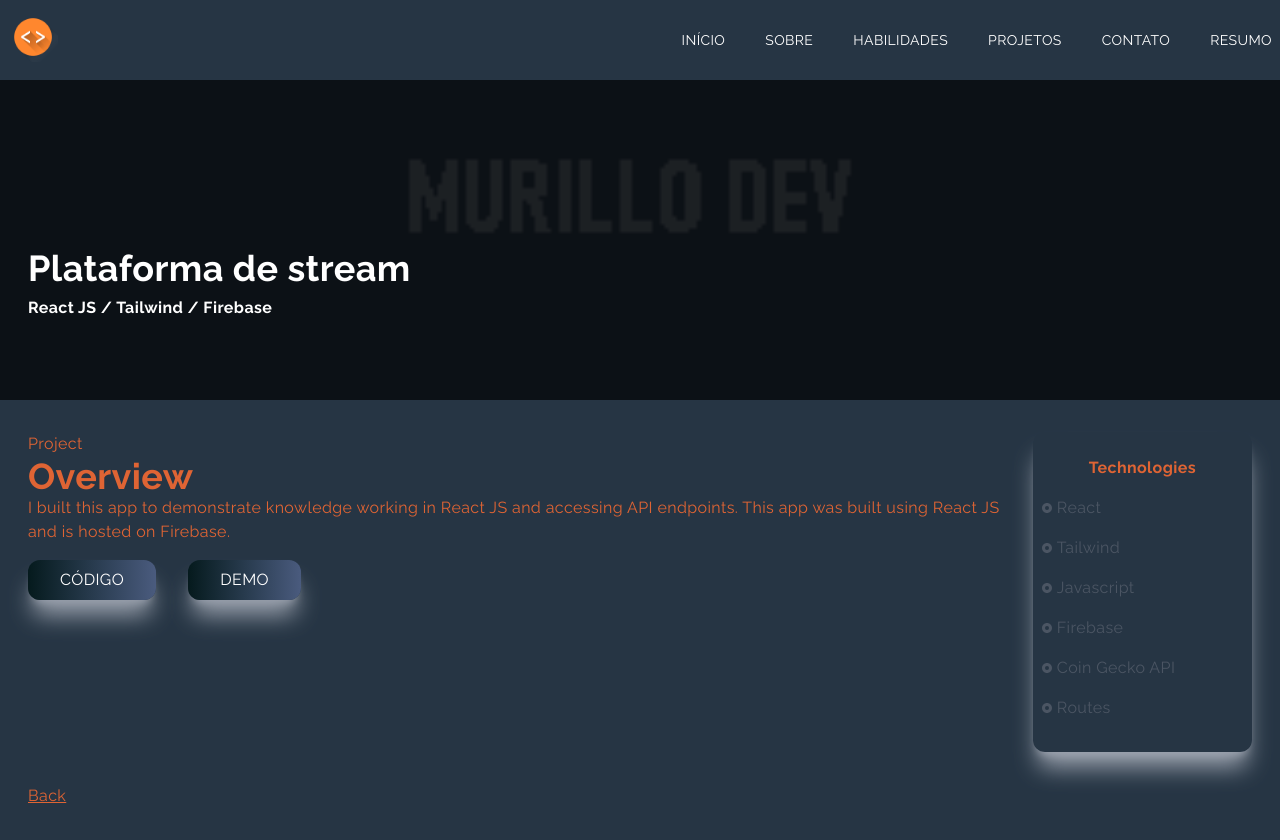
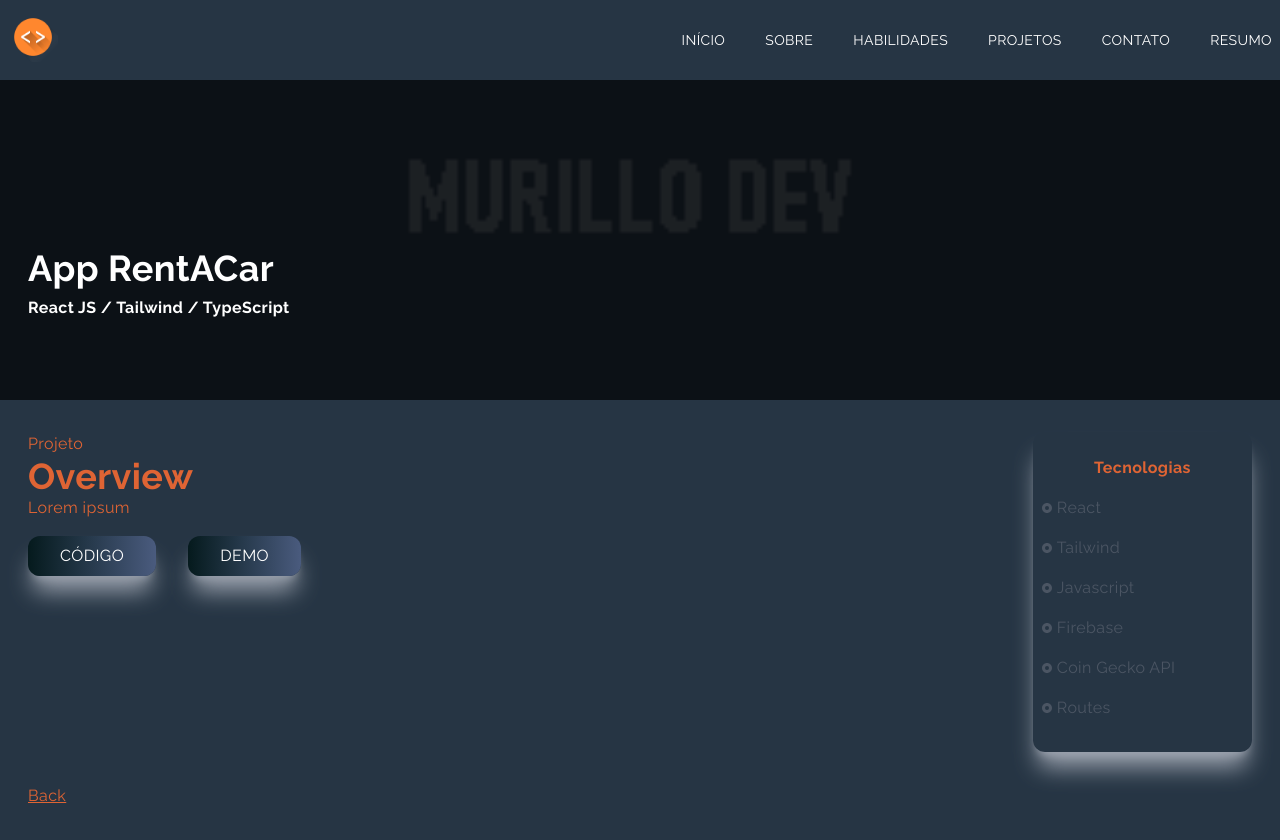
Before and after one commit to murillonunes1/portfolio-nextjs, a Next.js app: page /crypto in a window 1280 px wide. Built offline with nearby package versions, Linux system fonts and the light colour scheme.

Commit message:
updates
updates

```diff
--- a/pages/crypto.jsx
+++ b/pages/crypto.jsx
@@ -17,19 +17,17 @@ const crypto = () => {
           alt='/'
         />
         <div className='absolute top-[70%] max-w-[1240px] w-full left-[50%] right-[50%] translate-x-[-50%] translate-y-[-50%] text-white z-10 p-2'>
-          <h2 className='py-2'>Plataforma de stream</h2>
-          <h3>React JS / Tailwind / Firebase</h3>
+          <h2 className='py-2'>App RentACar</h2>
+          <h3>React JS / Tailwind / TypeScript</h3>
         </div>
       </div>
 
       <div className='max-w-[1240px] mx-auto p-2 grid md:grid-cols-5 gap-8 py-8'>
         <div className='col-span-4'>
-          <p>Project</p>
+          <p>Projeto</p>
           <h2>Overview</h2>
           <p>
-            I built this app to demonstrate knowledge working in React JS and
-            accessing API endpoints. This app was built using React JS and is
-            hosted on Firebase.
+            Lorem ipsum
           </p>
           <a
             href='#'
@@ -49,7 +47,7 @@ const crypto = () => {
         </div>
         <div className='col-span-4 md:col-span-1 shadow-xl shadow-gray-400 rounded-xl py-4'>
           <div className='p-2'>
-            <p className='text-center font-bold pb-2'>Technologies</p>
+            <p className='text-center font-bold pb-2'>Tecnologias</p>
             <div className='grid grid-cols-3 md:grid-cols-1 '>
               <p className='text-gray-600 py-2 flex items-center'>
                 <RiRadioButtonFill className='pr-1' /> React
--- a/pages/netflix.jsx
+++ b/pages/netflix.jsx
@@ -17,14 +17,14 @@ const netflix = () => {
           alt='/'
         />
         <div className='absolute top-[70%] max-w-[1240px] w-full left-[50%] right-[50%] translate-x-[-50%] translate-y-[-50%] text-white z-10 p-2'>
-          <h2 className='py-2'>Netflix App</h2>
+          <h2 className='py-2'>E-commerce</h2>
           <h3>React JS / Tailwind / Firebase</h3>
         </div>
       </div>
 
       <div className='max-w-[1240px] mx-auto p-2 grid md:grid-cols-5 gap-8 py-8'>
         <div className='col-span-4'>
-          <p>Project</p>
+          <p>Projeto</p>
           <h2>Overview</h2>
           <p>
             Ipsum Loren
@@ -34,7 +34,7 @@ const netflix = () => {
             target='_blank'
             rel='noreferrer'
           >
-            <button className='px-8 py-2 mt-4 mr-8'>Code</button>
+            <button className='px-8 py-2 mt-4 mr-8'>Código</button>
           </a>
           <a
             href='https://github.com/murillonunes1'
@@ -46,7 +46,7 @@ const netflix = () => {
         </div>
         <div className='col-span-4 md:col-span-1 shadow-xl shadow-gray-400 rounded-xl py-4'>
           <div className='p-2'>
-            <p className='text-center font-bold pb-2'>Technologies</p>
+            <p className='text-center font-bold pb-2'>Tecnologias</p>
             <div className='grid grid-cols-3 md:grid-cols-1'>
               <p className='text-gray-600 py-2 flex items-center'>
                 <RiRadioButtonFill className='pr-1' /> React
@@ -56,12 +56,6 @@ const netflix = () => {
               </p>
               <p className='text-gray-600 py-2 flex items-center'>
                 <RiRadioButtonFill className='pr-1' /> Javascript
-              </p>
-              <p className='text-gray-600 py-2 flex items-center'>
-                <RiRadioButtonFill className='pr-1' /> Firebase
-              </p>
-              <p className='text-gray-600 py-2 flex items-center'>
-                <RiRadioButtonFill className='pr-1' /> IMDB API
               </p>
             </div>
           </div>
--- a/pages/property.jsx
+++ b/pages/property.jsx
@@ -17,7 +17,7 @@ const property = () => {
         />
         <div className='absolute top-[70%] max-w-[1240px] w-full left-[50%] right-[50%] translate-x-[-50%] translate-y-[-50%] text-white z-10 p-2'>
           <h2 className='py-2'>Website comercial</h2>
-          <h3>React JS / Tailwind / Firebase</h3>
+          <h3>React JS / Tailwind</h3>
         </div>
       </div>
 
@@ -33,7 +33,7 @@ const property = () => {
             target='_blank'
             rel='noreferrer'
           >
-            <button className='px-8 py-2 mt-4 mr-8'>Code</button>
+            <button className='px-8 py-2 mt-4 mr-8'>Código</button>
           </a>
           <a
             href='https://github.com/murillonunes1#'
@@ -56,15 +56,6 @@ const property = () => {
               <p className='text-gray-600 py-2 flex items-center'>
                 <RiRadioButtonFill className='pr-1' /> Javascript
               </p>
-              <p className='text-gray-600 py-2 flex items-center'>
-                <RiRadioButtonFill className='pr-1' /> Firebase
-              </p>
-              <p className='text-gray-600 py-2 flex items-center'>
-                <RiRadioButtonFill className='pr-1' /> Google API
-              </p>
-              <p className='text-gray-600 py-2 flex items-center'>
-                <RiRadioButtonFill className='pr-1' /> Zillow API
-              </p>
             </div>
           </div>
         </div>
--- a/pages/twitch.jsx
+++ b/pages/twitch.jsx
@@ -58,13 +58,7 @@ const twitch = () => {
                 <RiRadioButtonFill className='pr-1' /> Javascript
               </p>
               <p className='text-gray-600 py-2 flex items-center'>
-                <RiRadioButtonFill className='pr-1' /> Next Auth
-              </p>
-              <p className='text-gray-600 py-2 flex items-center'>
                 <RiRadioButtonFill className='pr-1' /> Github Auth
-              </p>
-              <p className='text-gray-600 py-2 flex items-center'>
-                <RiRadioButtonFill className='pr-1' /> Google Auth
               </p>
             </div>
           </div>
```
